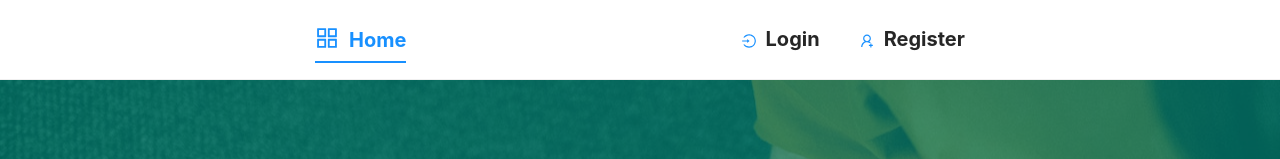
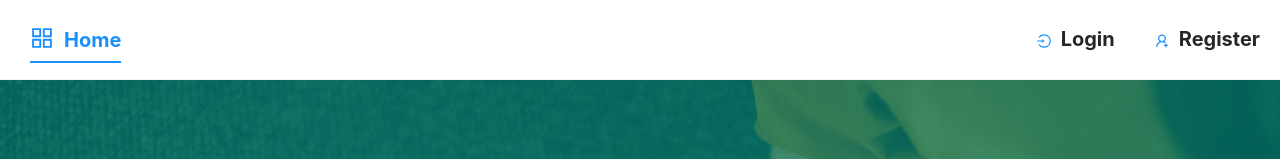
Before and after one commit to ashutoshofficial25/Next_Auth, a Next.js app in the folder client/: page / in a window 1280 px wide. Shown: the top 159 px of the page. Built offline with nearby package versions, Linux system fonts and the light colour scheme.

Commit message:
role form edit.. fixes

```diff
--- a/client/pages/user/index.js
+++ b/client/pages/user/index.js
@@ -1,6 +1,7 @@
 import { useContext } from "react";
 import { Context } from "../../context";
 import UserRoutes from "../../components/routes/UserRoutes";
+import { Card } from "@mui/material";
 
 const userProfile = () => {
   const { state } = useContext(Context);
@@ -9,6 +10,7 @@ const userProfile = () => {
   return (
     <UserRoutes>
       <h2 className="text-center bg-success p-5">{JSON.stringify(user)}</h2>
+      {user && <Card></Card>}
     </UserRoutes>
   );
 };
--- a/client/public/css/styles.css
+++ b/client/public/css/styles.css
@@ -5,6 +5,7 @@ Menu {
   margin-block-start: 0em;
   margin-block-end: 0em;
 }
+
 .top-nav {
   height: 10vh;
   display: flex;
@@ -12,6 +13,21 @@ Menu {
   justify-content: space-between;
   font-size: 20px;
   font-weight: 700;
+}
+
+ul {
+  margin-block-start: 0em !important;
+  margin-block-end: 0em !important;
+  margin-inline-start: 0px !important;
+  margin-inline-end: 0px !important;
+  padding-inline-start: 10px !important;
+}
+
+.ant-menu::after {
+  content: none !important;
+}
+.ant-menu::before {
+  content: none !important;
 }
 .user-nav {
   display: flex;
```
